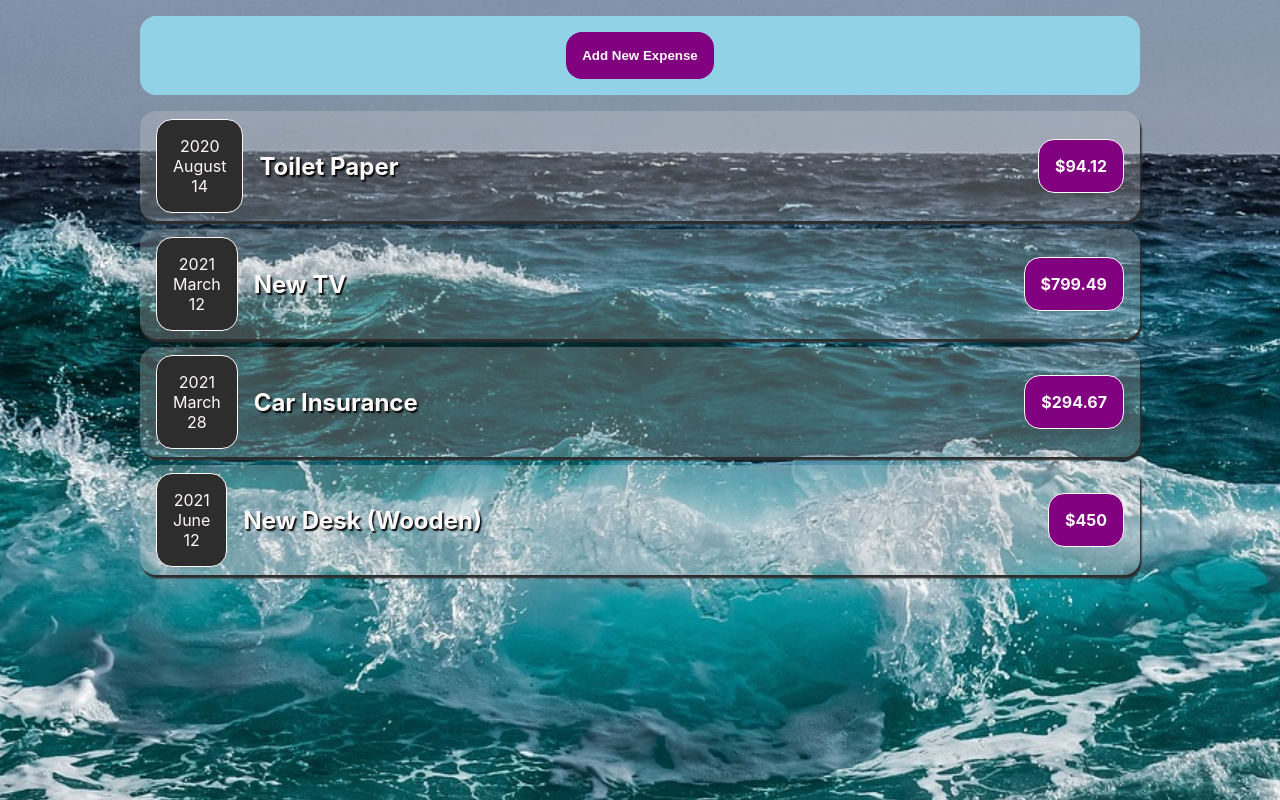
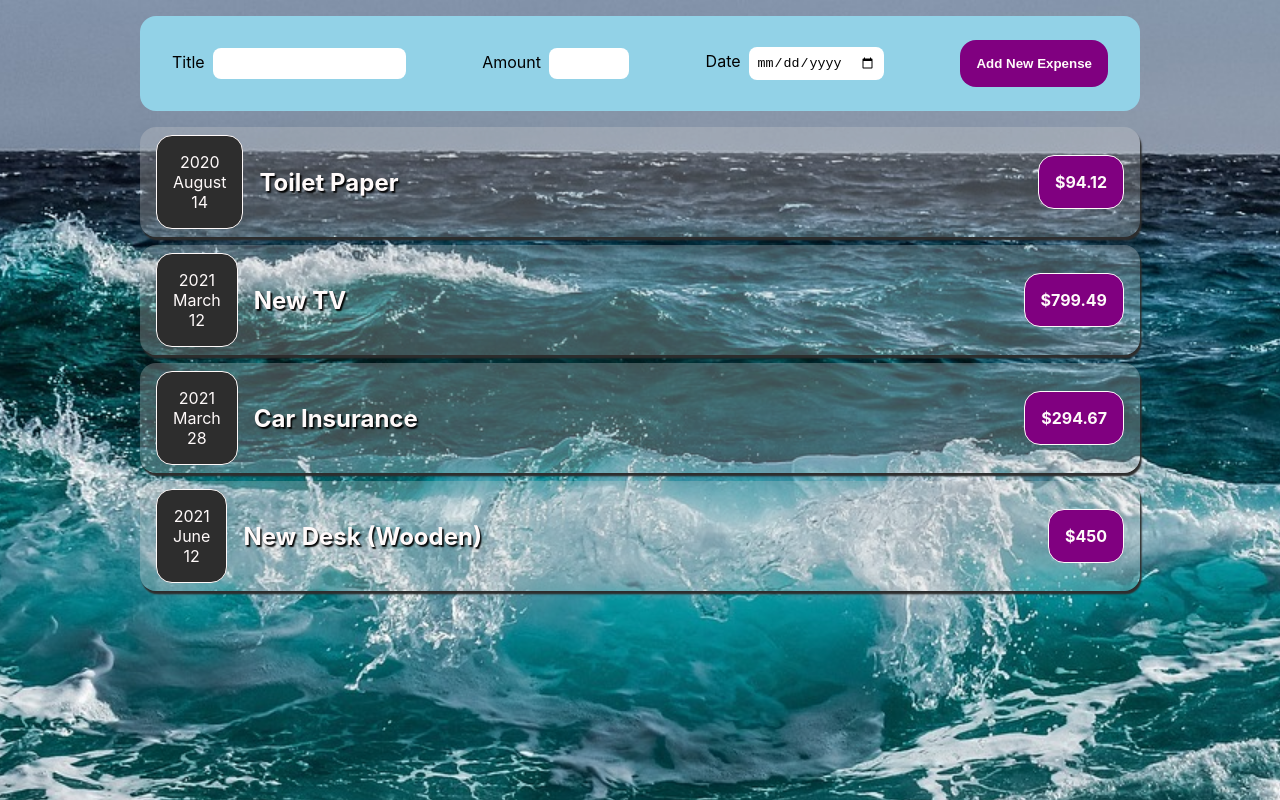
Before and after one commit to majid-amini/expenses-app, a React (Create React App) app: page / in a window 1280 px wide. Built offline with nearby package versions, Linux system fonts and the light colour scheme.

Commit message:
form element and inputs added

```diff
--- a/src/components/ExpenseItem.css
+++ b/src/components/ExpenseItem.css
@@ -8,6 +8,21 @@ body {
   padding: 1rem 0;
   margin: 1rem auto;
   border-radius: 1rem;
+}
+.expense_container form {
+	display: flex;
+    justify-content: space-between;
+	align-items: center;
+	flex-wrap: wrap;
+    padding: 0.5rem 2rem;
+}
+
+.expense_container form input {
+	padding: 0.5rem;
+	border: none;
+	outline: none;
+	border-radius: 0.5rem;
+	margin-left: 0.5rem;
 }
 .expense_container button {
   color: snow;
@@ -20,6 +35,7 @@ body {
   font-weight: 800;
   transition: 0.3s all ease-in-out;
   animation: myAnim 2s ease 0s 1 normal forwards;
+
 }
 .expense_container button:hover {
   box-shadow: inset 0 0 0 0.1rem snow;
--- a/src/components/ExpenseItem.js
+++ b/src/components/ExpenseItem.js
@@ -1,9 +1,30 @@
 import "./ExpenseItem.css";
 
 function ExpenseItem() {
-  return <div className="expense_container">
-            <button>Add New Expense</button>
-        </div>;
+  const submitForm = (e) => {
+    const title = document.querySelector('.title_text');
+    e.preventDefault();
+    console.log(title.value);
+  };
+  return (
+    <div className="expense_container">
+      <form onSubmit={submitForm}>
+        <div>
+          <label>Title</label>
+          <input className="title_text" type="text" />
+        </div>
+        <div>
+          <label>Amount</label>
+          <input id="amount" min={0.1} max={10} type="number" />
+        </div>
+        <div>
+          <label>Date</label>
+          <input id="date" type="date" />
+        </div>
+        <button type="submit">Add New Expense</button>
+      </form>
+    </div>
+  );
 }
 
 export default ExpenseItem;
```
